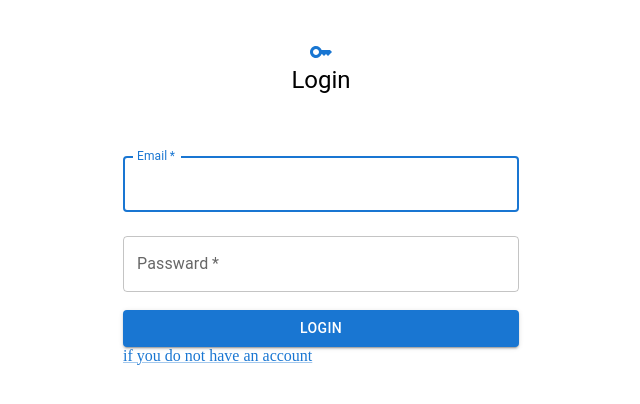
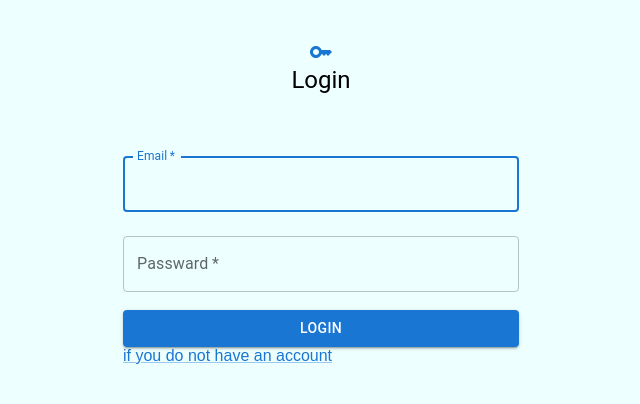
Before and after one commit to shotarokuma/resume-generator, a React app in the folder cliant/: page /login in a window 1280 px wide. Shown: the top 404 px of the page, without its empty margins (319-959 px from the left). Built offline with nearby package versions, Linux system fonts and the light colour scheme.

Commit message:
implement css

```diff
--- a/cliant/src/index.js
+++ b/cliant/src/index.js
@@ -1,6 +1,7 @@
 import React from 'react';
 import ReactDOM from 'react-dom';
-import App from './components/App'
+import App from './components/App';
+import './style.css';
 
 
 ReactDOM.render(
--- /dev/null
+++ b/cliant/src/style.css
@@ -0,0 +1,7 @@
+html {
+  font-family: sans-serif;
+}
+
+body{
+  background-color: rgb(238, 255, 255);
+}
```
